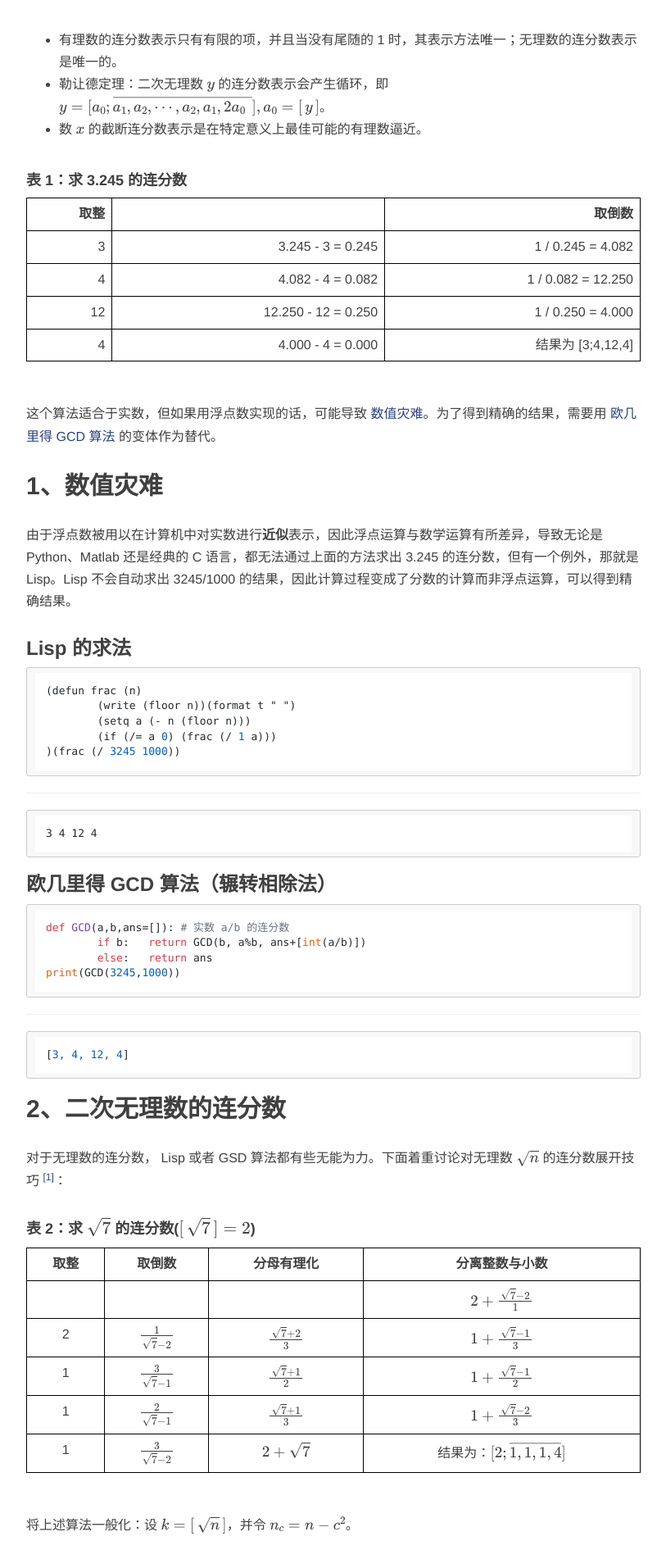
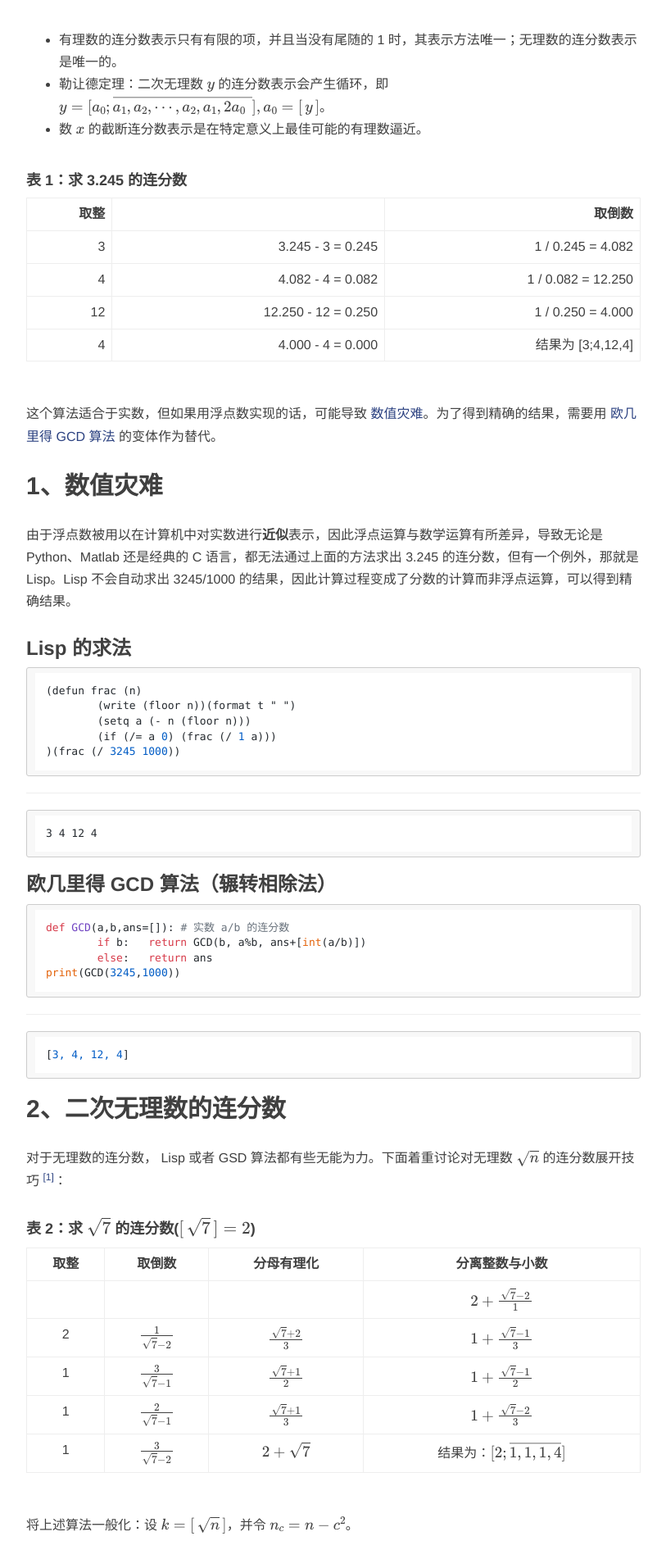
Before and after one commit to ceares/ceares.github.io, a Jekyll site: the page built from _posts/2016-3-11-Diophantine.md, in a window 1280 px wide. Shown: the part 716-2618 px from the top of the page at 82% size, without its empty margins (233-1046 px from the left). Built offline with Jekyll 4.4.1, drawn with Linux system fonts in a browser that asks for light colours; nearby versions of some CDN libraries; formulas are drawn with MathJax 3; comment, search, counter and statistics services are not loaded.

Commit message:
Update clean-blog.css

```diff
--- a/css/clean-blog.css
+++ b/css/clean-blog.css
@@ -60,7 +60,7 @@ blockquote p {
 }
 .table th,
 .table td {
-  border: 1px solid #000 !important;
+  border: 1px solid #eee !important;
 }
 hr.small {
   max-width: 100px;
```
